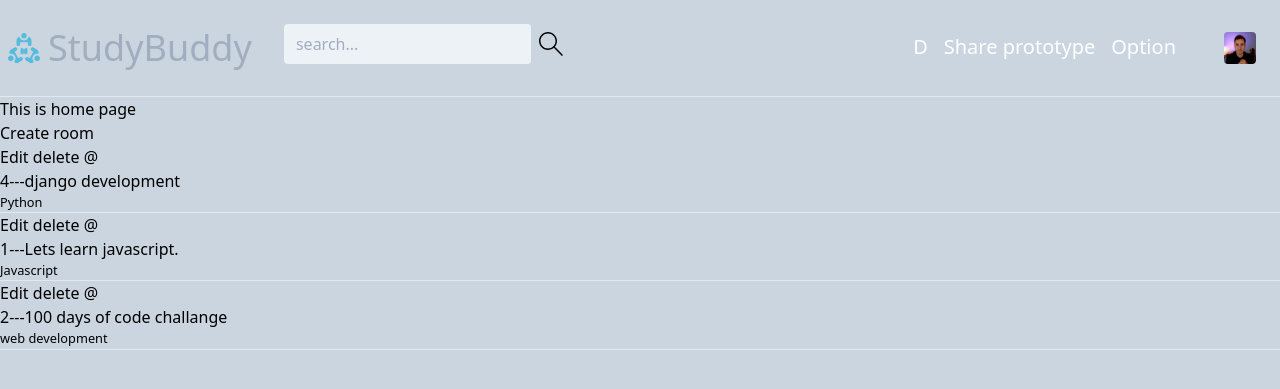
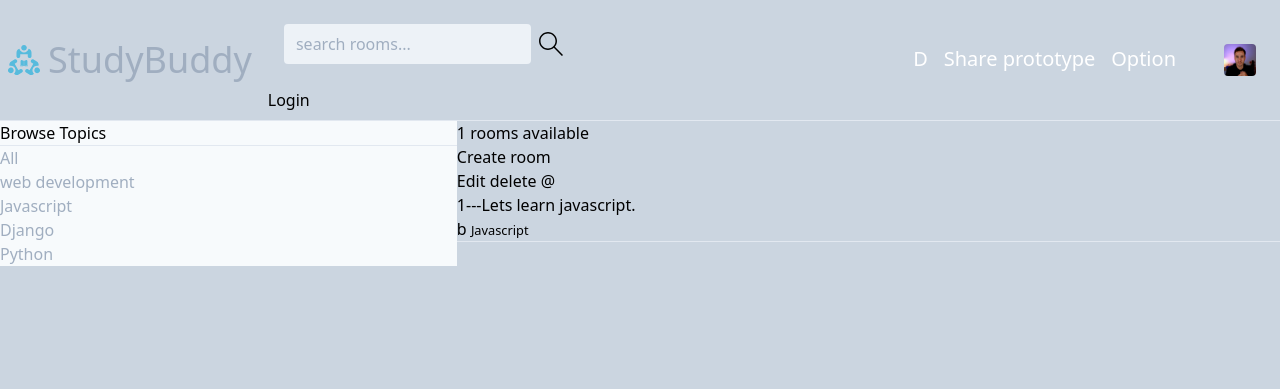
Before and after one commit to yike-cyber/studyBuddy-App-Django, a Django app: a page that uses Frontend/templates/main.html in a window 1280 px wide. Shown: the top 389 px of the page. Run offline with Django 5.2, Linux system fonts and the light colour scheme; data comes from the database, SQL or seed files in the repository; both versions use the stored data as it was after the commit; style sheets or scripts are compiled from the project's sources.

Commit message:
login authentication is implemented

```diff
--- a/Backend/base/urls.py
+++ b/Backend/base/urls.py
@@ -3,9 +3,12 @@ from django.urls import path
 from . import views
 
 urlpatterns = [
+    path('login/',views.loginPage,name='login'),
+
     path('',views.home,name='home'),
     path('room/<str:pk>/',views.room,name='room'),
     path('create-room/',views.createRoom,name='create-room'),
+
     path('update-room/<str:pk>/',views.updateRoom,name='update-room'),
     path('delete-room/<str:pk>/',views.deleteRoom,name='delete-room'),
 ]
--- a/Backend/base/views.py
+++ b/Backend/base/views.py
@@ -1,12 +1,49 @@
 from django.shortcuts import render,redirect
+from django.db.models import Q
+from django.contrib.auth.models import User
+from django.contrib.auth import authenticate,login , logout
+from django.contrib import messages
 
-from .models import Room
+from .models import Room ,Topic
 from . forms import RoomForm
 
 
+def loginPage(request):
+
+    if request.method == 'POST':
+        username = request.POST.get('username')
+        password = request.POST.get('password')
+        print(request.POST.get('password'))
+
+        user = authenticate(username = username,password=password)
+
+        if user is not None:
+            login(request,user)
+            return redirect('home')
+        else:
+            messages.info(request,'Crediental is invalid')
+            return redirect('login')
+    else:
+        return render(request,'base/login_register.html')
+
+
+
 def home(request):
-    rooms = Room.objects.all()
-    context = {'rooms':rooms,}
+    q = request.GET.get('q') if request.GET.get('q') != None else ''
+    rooms = Room.objects.filter(
+            Q(topic__name__icontains = q)|
+            Q(description__icontains = q)|
+            Q(name__icontains = q)
+
+              )
+    topic = Topic.objects.all()
+    room_count = rooms.count()
+
+    context = {'rooms':rooms,
+               'room_count':room_count,
+               'topics':topic,
+
+               }
     return render(request,'base/home.html',context)
 
 def room(request,pk):
--- a/Frontend/templates/base/home.html
+++ b/Frontend/templates/base/home.html
@@ -1,5 +1,20 @@
 {% extends "main.html" %} {% block content %}
-<h1>This is home page</h1>
+
+<div class="grid grid-flow-col">
+  <div class="col-span-4 bg-gray-100 text-gray-500">
+    <h3 class="text-black">Browse Topics</h3>
+    <hr />
+    <a href="">All</a>
+    {% for topic in topics %}
+    <div>
+      <a href="{% url 'home'   %}?q={{topic.name}}">{{topic.name}}</a>
+    </div>
+
+    {% endfor %}
+  </div>
+
+  <div class="col-span-8">
+    <h5>{{room_count}} rooms available</h5>
     <a href="{% url 'create-room' %}">Create room</a>
 
     {% for room in rooms%}
@@ -7,8 +22,15 @@
       <a href="{% url 'update-room' room.id %}">Edit</a>
       <a href="{% url 'delete-room' room.id %}">delete</a>
       <span>@{{room.host.username}}</span>
-  <h5><a href="{% url 'room' room.id %}">{{room.id}}---{{room.name}}</a></h5>
+      <h5>
+        <a href="{% url 'room' room.id %}">{{room.id}}---{{room.name}}</a>
+      </h5>
+      b
       <small>{{room.topic}}</small>
       <hr />
     </div>
-{% endfor %} {% endblock content %}
+    {% endfor %}
+  </div>
+</div>
+
+{% endblock content %}
--- a/Frontend/templates/main.html
+++ b/Frontend/templates/main.html
@@ -8,7 +8,13 @@
   </head>
   <body class="bg-gray-400">
     <div class="mx-0 px-0">
-      {% include "navbar.html" %} {% block content %} {% endblock content %}
+      {% include "navbar.html" %} {% if messages %}
+      <ul>
+        {% for message in messages %}
+        <li>{{message}}</li>
+        {% endfor %}
+      </ul>
+      {% endif %} {% block content %} {% endblock content %}
     </div>
   </body>
 </html>
--- a/Frontend/templates/navbar.html
+++ b/Frontend/templates/navbar.html
@@ -10,10 +10,12 @@
     </a>
     <h2 class="text-gray-500 text-4xl ml-1 pl-1">StudyBuddy</h2>
     <div class="mt-4 mb-0  ml-4 mb-2  items-center">
-    <form action="" method="POST" class=" flex  py-2 rounded px-2">
-      <input class="bg-gray-200 mx-2  px-2 py-2 rounded" type="text" placeholder=" search...">
+    <form action="{% url 'home' %}" method="GET" class=" flex  py-2 rounded px-2">
+      <input class="bg-gray-200 mx-2  px-2 py-2 rounded" type="text" name='q' placeholder=" search rooms...">
      <span class=" py-2 "> <img src="{% static '/images/icons/search.svg'%}" alt="searh_icon" class="h-6 w-6"></span>
     </form>
+
+    <a href="{% url 'login' %}">Login</a>
   </div>
   </div>
 
```
Also changed, not shown: Frontend/templates/base/login_register.html (added, +14 -0 lines), db.sqlite3. Lines whose indentation alone changed are shown as unchanged.
